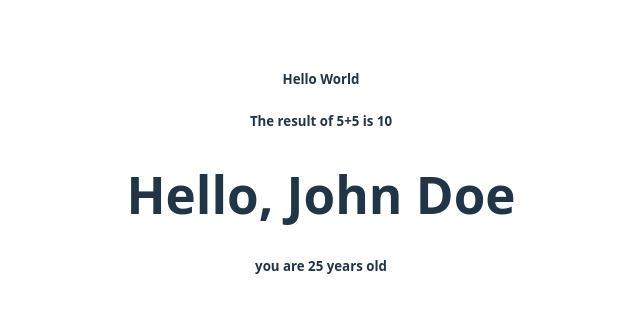
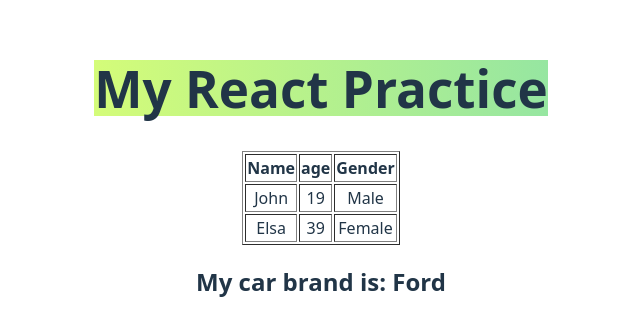
Before and after one commit to 2302543-coder/React, a React (Vite) app: page / in a window 1280 px wide. Shown: the part 227-562 px from the top of the page, without its empty margins (319-959 px from the left). Built offline with nearby package versions, Linux system fonts and the light colour scheme.

Commit message:
function

```diff
--- a/src/App.jsx
+++ b/src/App.jsx
@@ -1,19 +1,18 @@
 import { useState } from 'react'
 import reactLogo from './assets/react.svg'
 import viteLogo from '/vite.svg'
-import './App.css'
+import './AppmyCss.css'
+import Intro1 from './IntroSamples/Intro1'
+import Classes from './IntroSamples/Classes'
 
 function App() {
-   const myElement = <h5>Hello World</h5>
-   const myElement2 =<h5>The result of 5+5 is {5+5}</h5>
-   const name = "John Doe"
-   const age=25
   return (
     <>
-    {myElement}
-    {myElement2}
-    <h1>Hello, {name}</h1>
-    <h5>you are {age} years old</h5>
+    <h1  id="title">My React Practice</h1>
+    <div className="one">
+      <Intro1 />
+    </div>
+     <Classes />
     </>
 
   )
--- /dev/null
+++ b/src/AppmyCss.css
@@ -0,0 +1,15 @@
+#root {
+  max-width: 100%;
+  margin: 0 auto;
+  padding: 2rem;
+  text-align: center;
+}
+#title {
+background: linear-gradient(to right, #d4fc79, #96e6a1);
+}
+.one{
+    display:flex;
+    align-items:center;
+    Justify-content:center;
+    flex-direction:column;
+}
--- /dev/null
+++ b/src/IntroSamples/Classes.jsx
@@ -0,0 +1,12 @@
+class Car {
+  constructor(name) {
+    this.brand = name;
+  }
+}
+
+function CarExample() {
+  const mycar = new Car("Ford");
+  return <h2>My car brand is: {mycar.brand}</h2>;
+}
+
+export default CarExample;
--- /dev/null
+++ b/src/IntroSamples/Intro1.jsx
@@ -0,0 +1,24 @@
+function Intro1() {
+  return (
+    <table border="1">
+      <tr>
+        <th>Name</th>
+        <th>age</th>
+        <th>Gender</th>
+      </tr>
+      <tr>
+        <td>John</td>
+        <td>19</td>
+        <td>Male</td>
+      </tr>
+      <tr>
+        <td>Elsa</td>
+        <td>39</td>
+        <td>Female</td>
+      </tr>
+    </table>
+  );
+}
+
+
+export default Intro1;
```
Also changed, not shown: src/Intro.jsx (deleted).
